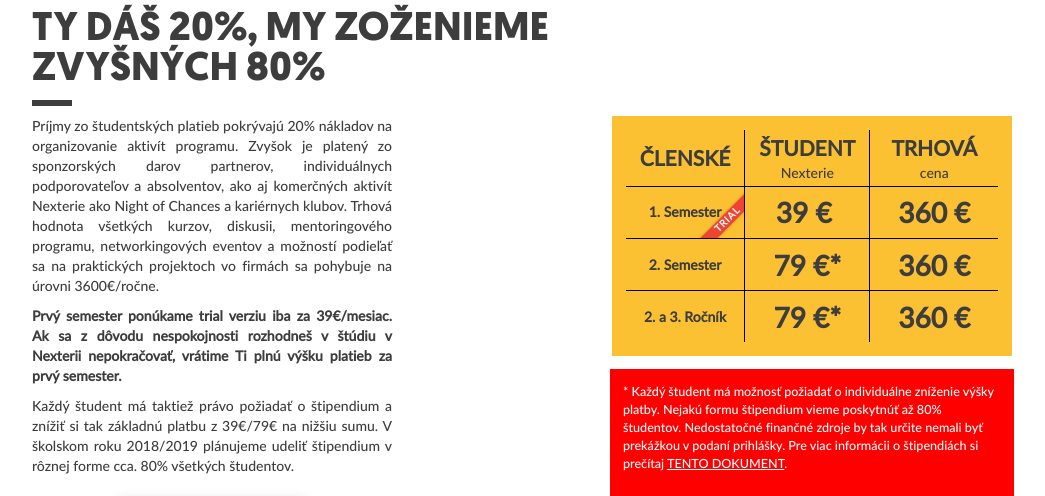
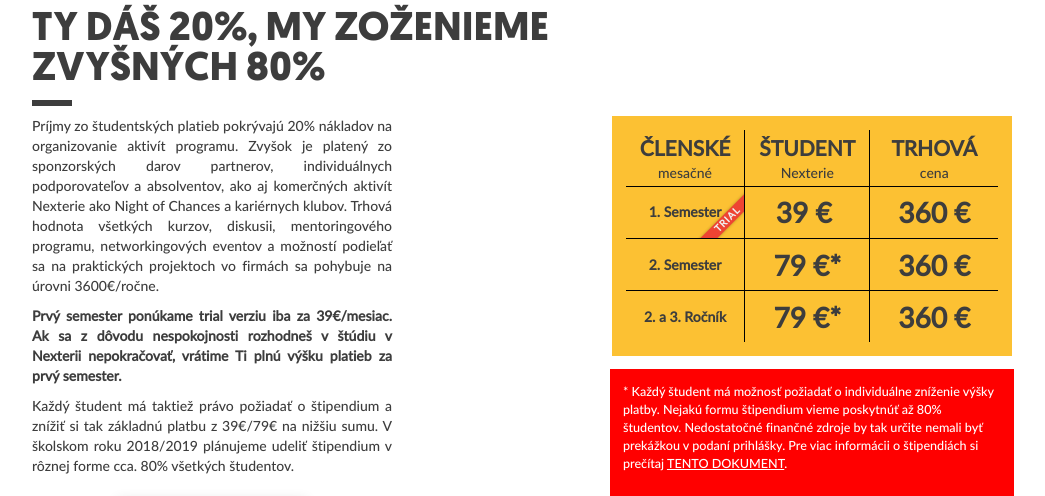
Before and after one commit to Nexteria/nla-web, a Django app: page / in a window 1280 px wide. Shown: the part 2966-3462 px from the top of the page, without its empty margins (8-1053 px from the left). Run offline with Django 3.2, Linux system fonts and the light colour scheme; some libraries are stand-ins or nearby versions.

Commit message:
pridat subtitle do tabulky clenskeho

```diff
--- a/reg/templates/index.html
+++ b/reg/templates/index.html
@@ -286,6 +286,7 @@
                         <thead>
                             <th>
                                 <div>Členské</div>
+                                <div class="subtitle">mesačné</div>
                             </th>
                             <th>
                                 <div>Študent</div>
```
